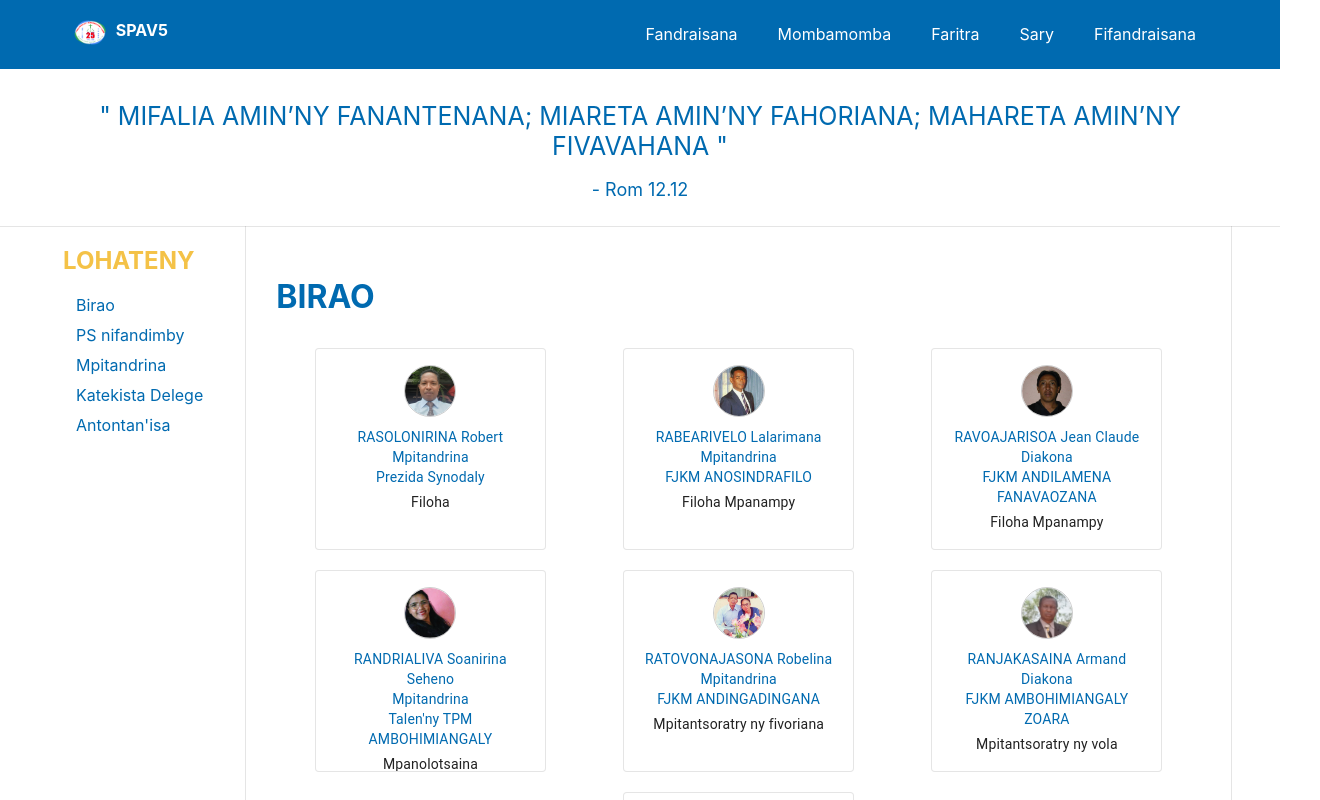
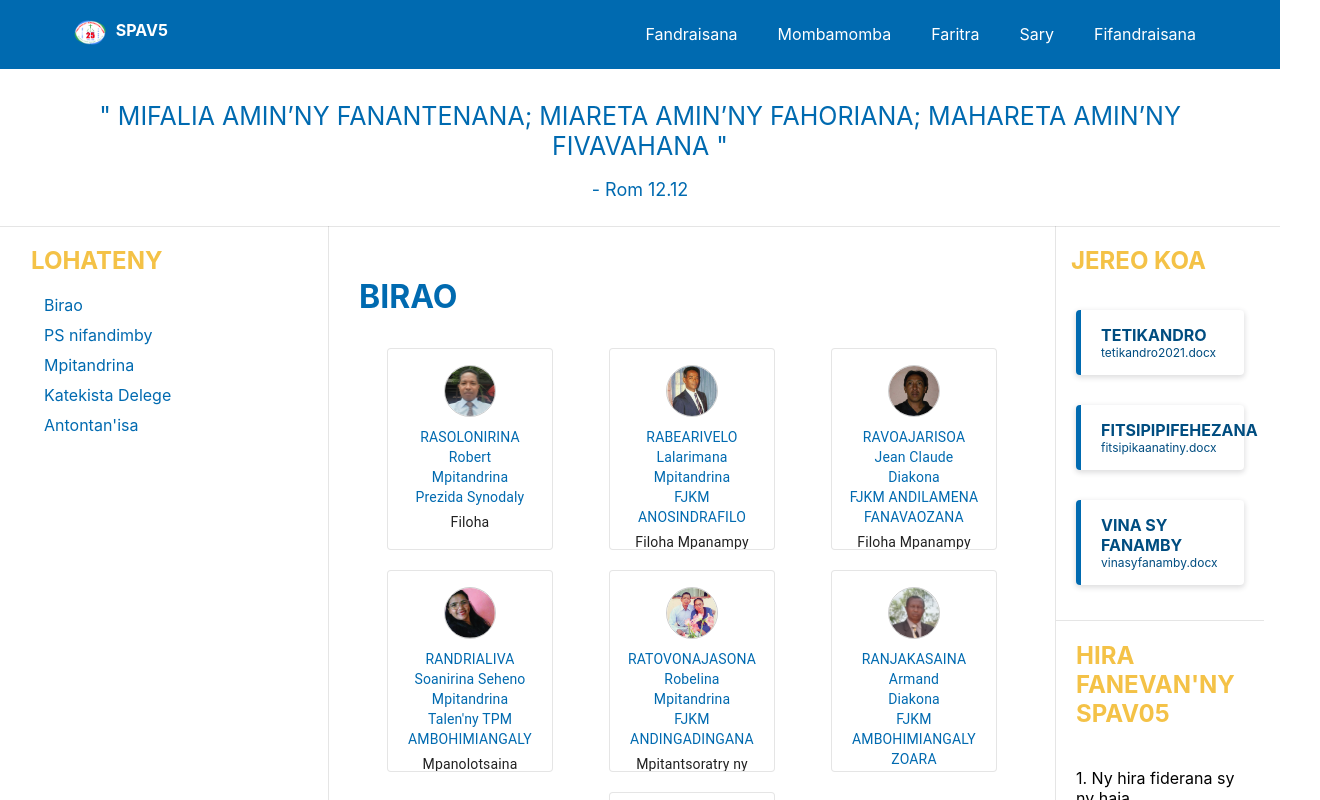
Before and after one commit to Dimby/spav05, a React (Create React App) app in the folder client/: page /about in a window 1280 px wide. Shown: the top 800 px of the page, 1320 px wide, since content can reach past the window. Built offline with nearby package versions, Linux system fonts and the light colour scheme.

Commit message:
responsive about

```diff
--- a/client/src/Components/ItemJereo/ItemJereo.tsx
+++ b/client/src/Components/ItemJereo/ItemJereo.tsx
@@ -14,7 +14,7 @@ const ItemJereo: FC<ItemJereoProps> = ({ title, description, to }) => {
     <div className="item">
       <div className="content" style={{ borderLeft: '5px solid #006AB0' }}>
         <Grid container>
-          <Grid item>
+          <Grid item xl={12} lg={12} md={12} xs={12}>
             <Link
               to={to}
               style={{
--- a/client/src/Container/About/About.tsx
+++ b/client/src/Container/About/About.tsx
@@ -308,8 +308,8 @@ const About: FC = () => {
         <p style={{ fontSize: '18px' }}>- {versetRandom.toko}</p>
       </div>
       <div className={classes.boxTwo}>
-        <Grid container spacing={0}>
-          <Grid xs={2} style={{ position: 'sticky', top: '0' }}>
+        <Grid container>
+          <Grid item xs={12} md={2} lg={3} xl={2}>
             <div>
               <h2 style={{ marginLeft: '15px', color: '#F4C247' }}>LOHATENY</h2>
               <div className={classes.item} style={{ marginLeft: '20px' }}>
@@ -331,13 +331,12 @@ const About: FC = () => {
               </div>
             </div>
           </Grid>
-          <Grid
+          <Grid item xs={12} md={7} lg={7} xl={7}
             style={{
               padding: '30px',
               borderLeft: '1px solid rgb(0 0 0 / 10%)',
               borderRight: '1px solid rgb(0 0 0 / 10%)',
             }}
-            xs
           >
             <h1>BIRAO</h1>
             <Grid container style={{ justifyContent: 'space-around' }}>
@@ -516,7 +515,7 @@ const About: FC = () => {
               Mpitoriteny.
             </div>
           </Grid>
-          <Grid xs={3}>
+          <Grid item xs={12} md={2} lg={2} xl={3}>
             <div className="section">
               <div className="news">
                 <div>
--- a/client/src/Container/About/Birao/Birao.tsx
+++ b/client/src/Container/About/Birao/Birao.tsx
@@ -21,7 +21,7 @@ const Birao: FC<BiraoProps> = ({
 }) => {
   const classes = useStyles()
   return (
-    <Grid xs={3} style={{ padding: '10px' }}>
+    <Grid xs={12} xl={3} lg={3} md={4} style={{ padding: '10px' }}>
       <Card className={classes.cardBirao}>
         <CardContent style={{ margin: 'auto', textAlign: 'center' }}>
           <Avatar
--- a/client/src/Container/About/PS/Ps.tsx
+++ b/client/src/Container/About/PS/Ps.tsx
@@ -32,7 +32,7 @@ const Ps: FC<PsProps> = ({
     <>
       <Grid
         item
-        xs={6}
+        xs={12} md={12} lg={6} xl={6}
         style={{ textAlign: 'center', padding: '20px' }}
         key={urlPicture}
       >
--- a/client/src/Container/About/style.tsx
+++ b/client/src/Container/About/style.tsx
@@ -10,7 +10,7 @@ const useStyles = makeStyles((theme) => ({
     boxShadow: '0px 1px rgba(0, 0, 0, 0.1)',
   },
   boxTwo: {
-    margin: '0 3rem',
+    margin: '0 1rem',
     '& h1': {
       color: '#006AB0',
     },
```
